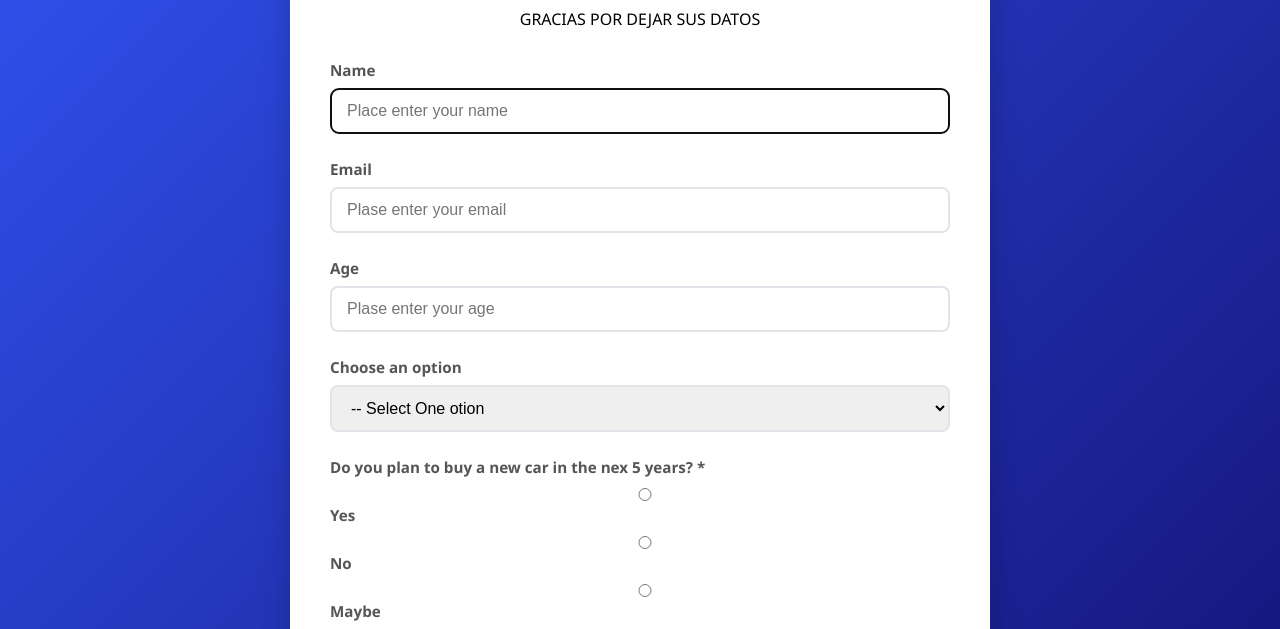
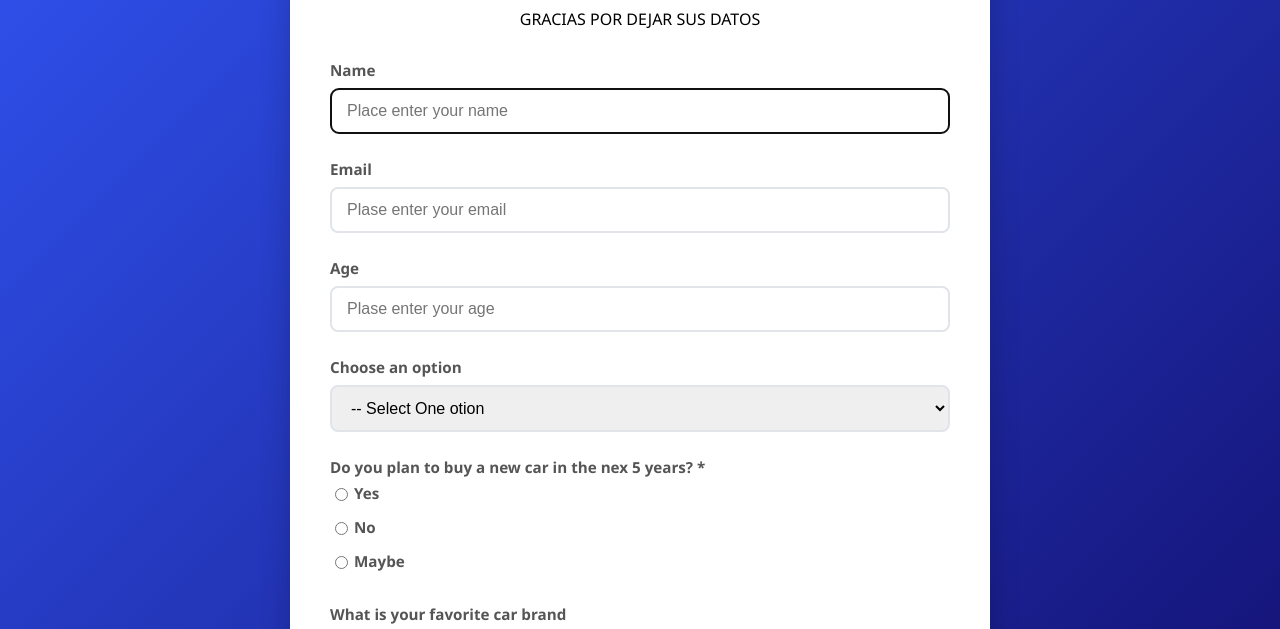
Before and after one commit to Leonidas670/Forms-SENA-3147251, a website: page Index.html in a window 1280 px wide. Shown: the part 146-775 px from the top of the page. Drawn offline with Linux system fonts and the light colour scheme.

Commit message:
Subiendo actualizacion

```diff
--- a/styles.css
+++ b/styles.css
@@ -37,6 +37,24 @@ label {
   font-weight: 600;
   color: #555;
   font-size: 0.95rem;
+  display: flex;
+  align-items: center;
+}
+
+input{
+    margin-right: 6px;
+}
+
+.options {
+display: block;
+margin-bottom: 6px;
+}
+
+.options-group {
+  display: flex;
+  flex-direction: column;
+  align-items: flex-start;
+  gap: 6px;
 }
 
 input,
```
